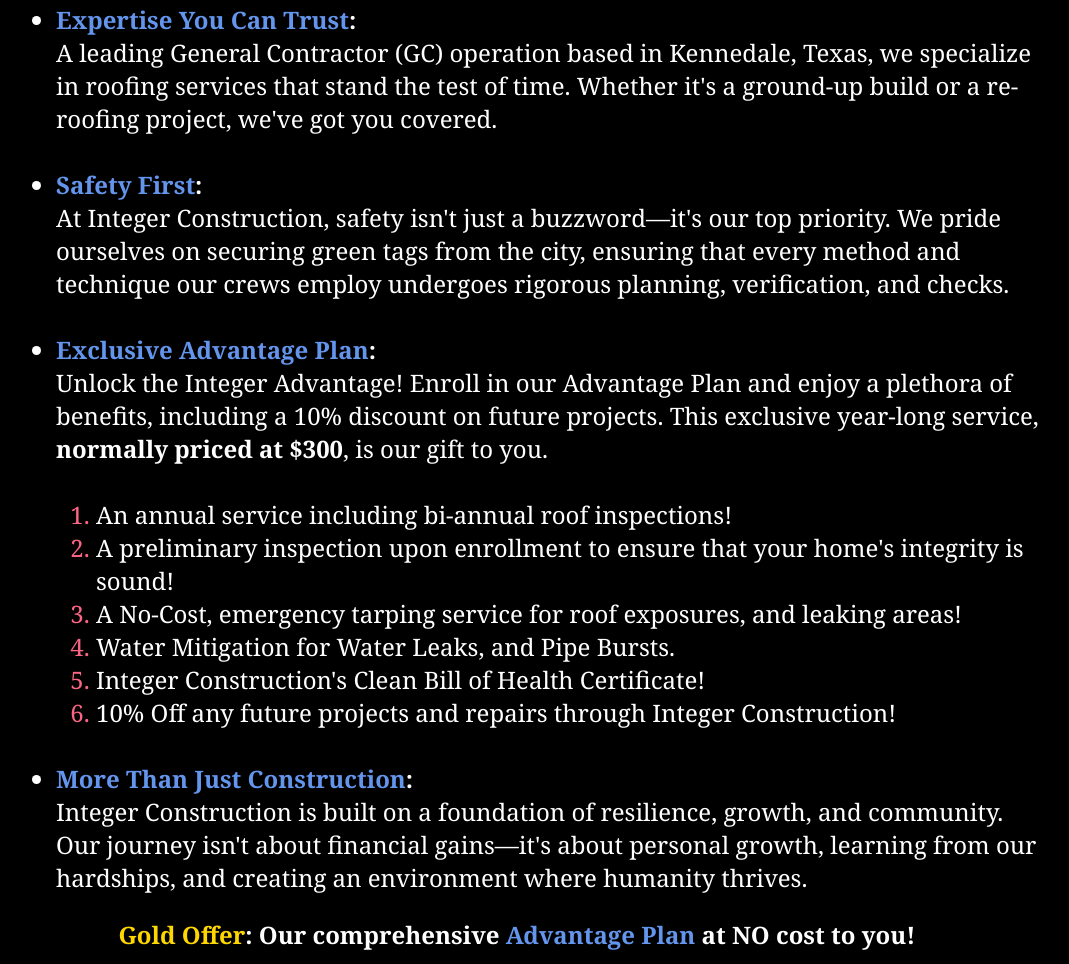
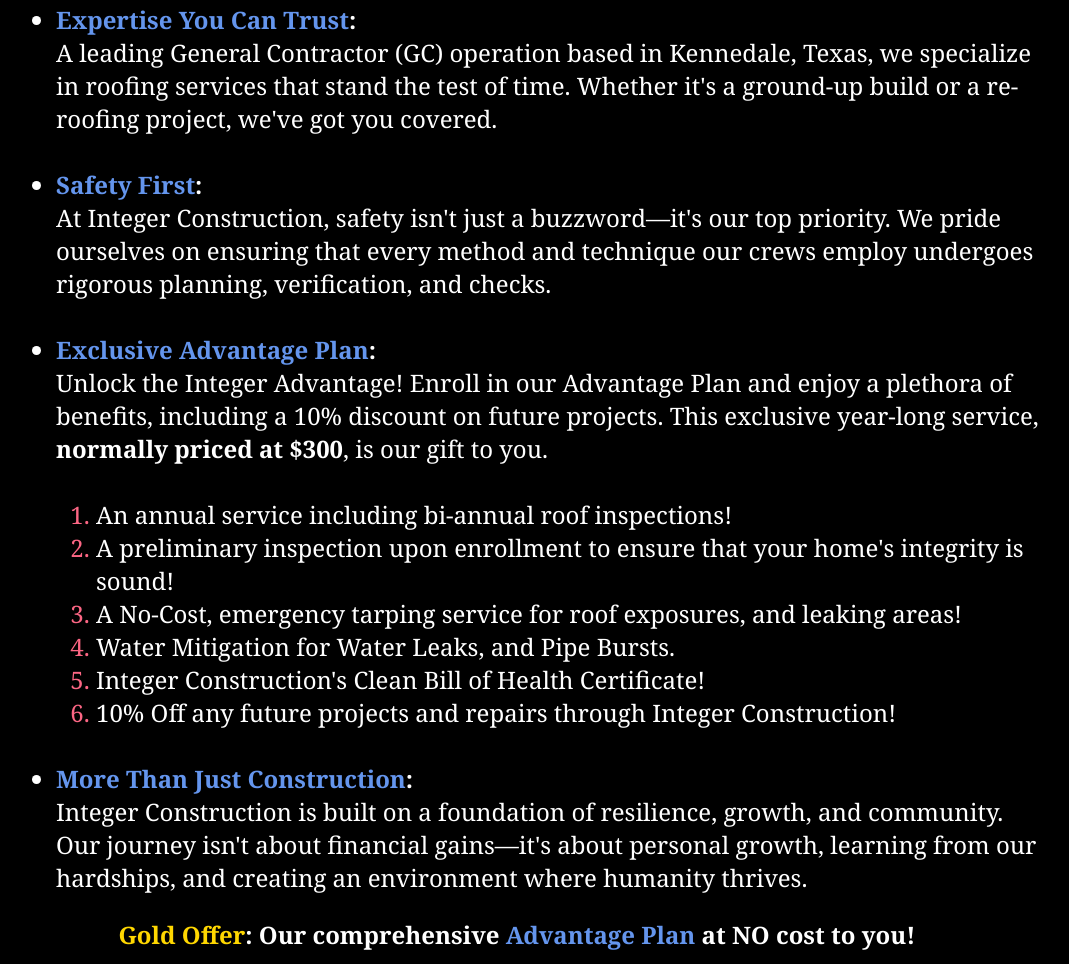
Before and after one commit to Centiplay/IntegerLand, a plain HTML site: page index.html in a window 1280 px wide. Shown: the part 935-1899 px from the top of the page, without its empty margins (112-1181 px from the left). Drawn offline with Linux system fonts and the light colour scheme.

Commit message:
Update index.html

```diff
--- a/index.html
+++ b/index.html
@@ -29,7 +29,7 @@
             <ul>
                 <li><strong> <span class="blue-text">Expertise You Can Trust</span>:</strong> <br/> A leading General Contractor (GC) operation based in Kennedale, Texas, we specialize in roofing services that stand the test of time. Whether it's a ground-up build or a re-roofing project, we've got you covered.</li>
                 <br/>
-                <li><strong> <span class="blue-text">Safety First</span>:</strong> <br/> At Integer Construction, safety isn't just a buzzword—it's our top priority. We pride ourselves on securing green tags from the city, ensuring that every method and technique our crews employ undergoes rigorous planning, verification, and checks.</li>
+                <li><strong> <span class="blue-text">Safety First</span>:</strong> <br/> At Integer Construction, safety isn't just a buzzword—it's our top priority. We pride ourselves on ensuring that every method and technique our crews employ undergoes rigorous planning, verification, and checks.</li>
                 <br/>
                 <li><strong> <span class="blue-text">Exclusive Advantage Plan</span>:</strong> <br/> Unlock the Integer Advantage! Enroll in our Advantage Plan and enjoy a plethora of benefits, including a 10% discount on future projects. This exclusive year-long service, <b>normally priced at $300</b>, is our gift to you.
                     <ol><br/>
```
